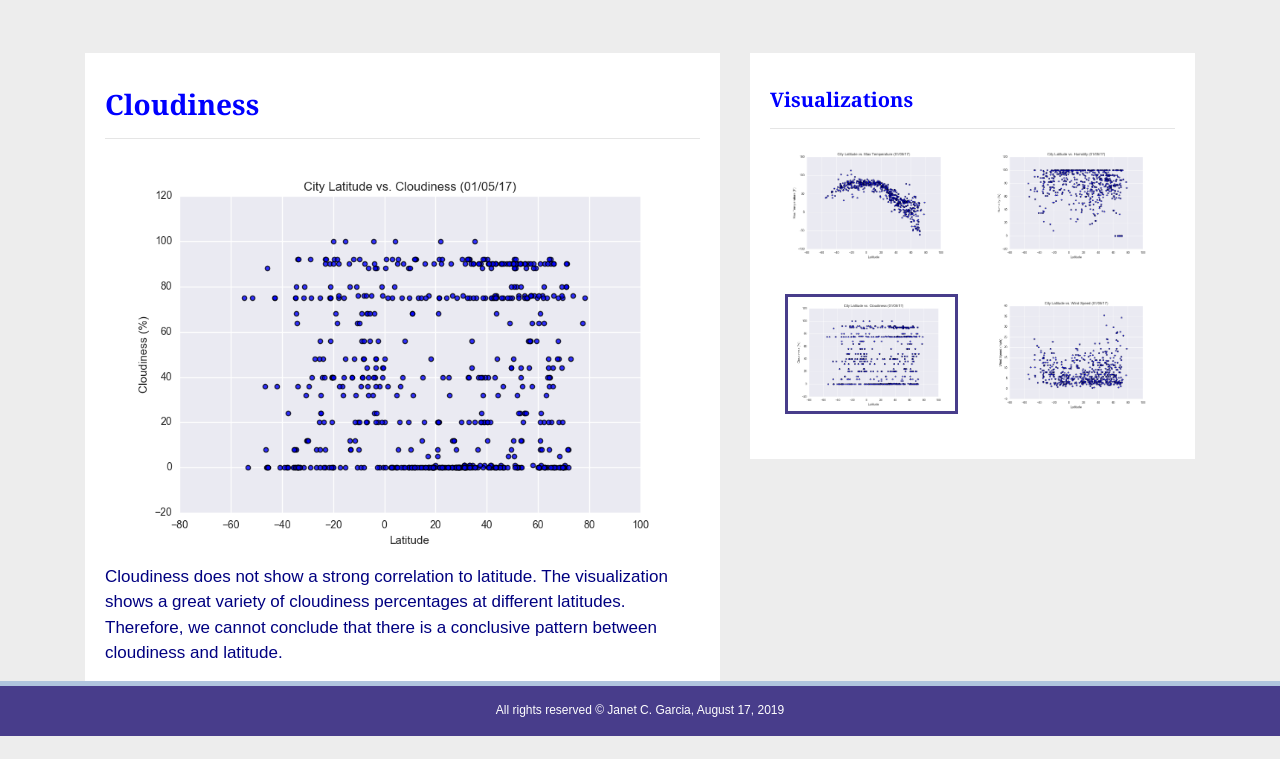
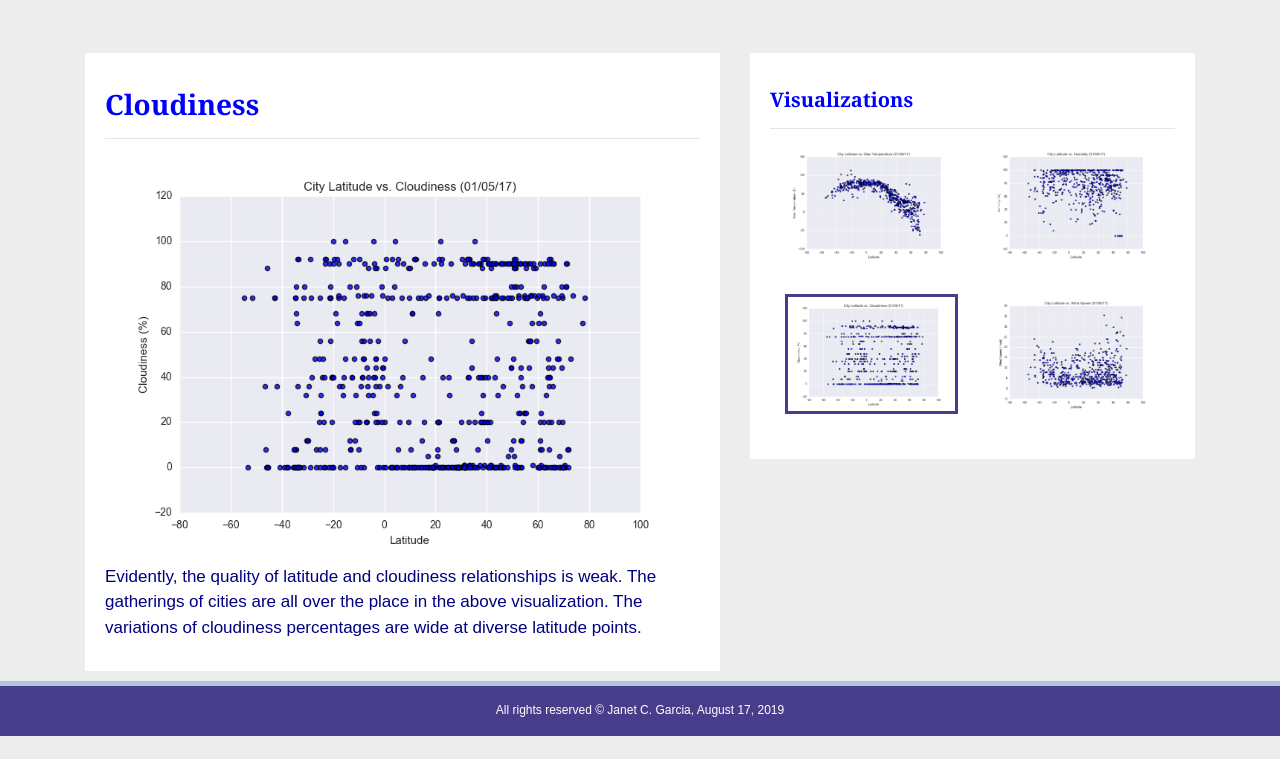
Before and after one commit to crugarjan14/jcg.github.io, a plain HTML site: page cloudiness.html in a window 1280 px wide. Shown: the part 64-823 px from the top of the page. After the commit the page ends 800 px from the top, so only its background shows below. Drawn offline with nearby package versions, Linux system fonts and the light colour scheme.

Commit message:
Update cloudiness.html
Adding analysis

```diff
--- a/cloudiness.html
+++ b/cloudiness.html
@@ -59,9 +59,7 @@
           <h3 class="title">Cloudiness</h3>
           <hr>
           <img src="Fig3.png" alt="Cloudiness">
-          <p>Cloudiness does not show a strong correlation to latitude. The visualization shows a great variety of
-            cloudiness percentages at different latitudes. Therefore, we cannot conclude that there is a conclusive
-            pattern between cloudiness and latitude.</p>
+          <p>Evidently, the quality of latitude and cloudiness relationships is weak. The gatherings of cities are all over the place in the above visualization. The variations of cloudiness percentages are wide at diverse latitude points.</p>
         </div>
       </div>
       <div class="col-lg-5 col-md-12">
```
